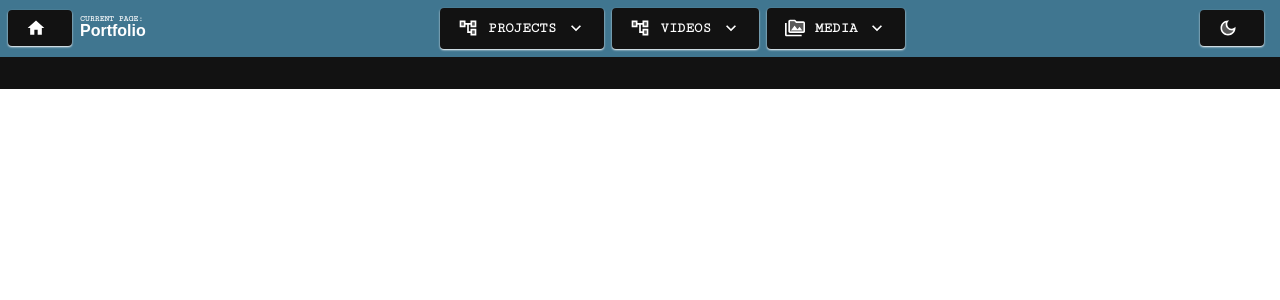
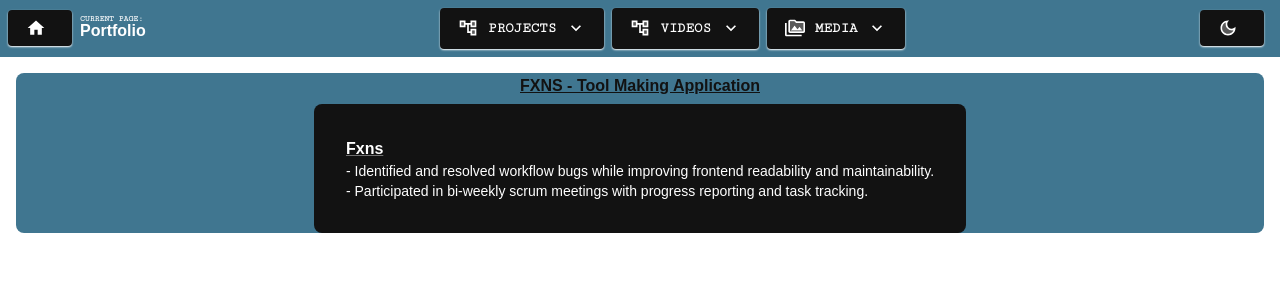
Before and after one commit to aidanwigmore/static-portfolio, a React (Create React App) app in the folder frontend/: page /fxns in a window 1280 px wide. Shown: the top 300 px of the page. Built offline with nearby package versions, Linux system fonts and the light colour scheme; a web font is replaced by a local one.

Commit message:
Project Pages & Routes in Nav Bar

```diff
--- a/frontend/src/Router.tsx
+++ b/frontend/src/Router.tsx
@@ -18,6 +18,8 @@ import Box from '@mui/material/Box';
 import ProjectPage from '@/pages/Projects/ProjectPage';
 
 import { useTheme } from '@mui/material/styles';
+import ProjectData from './pages/Projects/ProjectData';
+import Title from './components/Title';
 
 interface RouterProps {
   isDarkMode: boolean;
@@ -27,6 +29,8 @@ interface RouterProps {
 function Router({ isDarkMode, toggleTheme }: RouterProps) {
   const location = useLocation();
   const theme = useTheme();
+
+  const items = ProjectData;
 
   return (
     <>
@@ -92,14 +96,68 @@ function Router({ isDarkMode, toggleTheme }: RouterProps) {
               <PageTransition>
                 <Box
                   sx={{
-                    backgroundColor: theme.palette.primary.contrastText,
-                    padding: '1rem',
+                    backgroundColor: theme.palette.secondary.main,
+                    margin: '1rem',
+                    borderRadius: '8px',
                     display: 'flex',
                     flexDirection: 'column',
                     alignItems: 'center',
                   }}
                 >
-                  <ProjectPage/>
+                  <Title
+                    color={theme.palette.primary.contrastText}
+                    variant="h6"
+                    children={"FXNS - Tool Making Application"}
+                  />
+                  <ProjectPage items={items[0]} />
+                </Box>
+              </PageTransition>
+            }
+          />
+          <Route
+            path="/teabank"
+            element={
+              <PageTransition>
+                <Box
+                  sx={{
+                    backgroundColor: theme.palette.secondary.main,
+                    margin: '1rem',
+                    borderRadius: '8px',
+                    display: 'flex',
+                    flexDirection: 'column',
+                    alignItems: 'center',
+                  }}
+                >
+                  <Title
+                    color={theme.palette.primary.contrastText}
+                    variant="h6"
+                    children={"TeaBank - Tea Purchasing E-Commerce Platform"}
+                  />
+                  <ProjectPage items={items[1]} />
+                </Box>
+              </PageTransition>
+            }
+          />
+          <Route
+            path="/ideaburn"
+            element={
+              <PageTransition>
+                <Box
+                  sx={{
+                    backgroundColor: theme.palette.secondary.main,
+                    margin: '1rem',
+                    borderRadius: '8px',
+                    display: 'flex',
+                    flexDirection: 'column',
+                    alignItems: 'center',
+                  }}
+                >
+                  <Title
+                    color={theme.palette.primary.contrastText}
+                    variant="h6"
+                    children={"IdeaBurn - Idea Management Platform"}
+                  />
+                  <ProjectPage items={items[2]} />
                 </Box>
               </PageTransition>
             }
--- a/frontend/src/pages/Projects/ProjectData.tsx
+++ b/frontend/src/pages/Projects/ProjectData.tsx
@@ -6,7 +6,7 @@ export default [
         "Participated in bi-weekly scrum meetings with progress reporting and task tracking.",
     ],
     ratingCode: 'fxns',
-    src: "https://www.fxns.ca/",
+    src: "",
     },
     {
     title: "IdeaBurn ",
--- a/frontend/src/pages/Projects/ProjectPage.tsx
+++ b/frontend/src/pages/Projects/ProjectPage.tsx
@@ -1,15 +1,122 @@
-import React from 'react';
+import Box from '@mui/material/Box';
 
-interface ProductPageProps {
-    children? : React.ReactNode;
+import { useTheme } from '@mui/material/styles';
+
+import CustomLink from '@/materials/Link';
+import { CustomTypography } from '@/materials/Typography';
+
+interface ProjectPageProps {
+    items: (
+        | {
+            title: string;
+            description: string[];
+            ratingCode: string;
+            src: string;
+            images?: undefined;
+        }
+        | {
+            title: string;
+            description: string[];
+            images: string[];
+            ratingCode: string;
+            src: string;
+        }
+    );
 }
 
-function ProductPage({ children } : ProductPageProps) {
+function ProjectPage({ items }: ProjectPageProps) {
+    const theme = useTheme();
+
+    const handleNavigateNewTab = (url: string) => {
+        window.open(url, '_blank');
+    };
+
     return (
         <>
-            { children }
+            <Box
+                  sx={{
+                    justifyContent: 'center',
+                    alignItems: 'center',
+                    display: 'flex',
+                    backgroundColor: theme.palette.primary.contrastText,
+                    flexDirection: 'column',
+                    borderRadius: '8px',
+                }}
+                >
+                  <Box
+                    sx={{
+                      display: 'flex',
+                      flexDirection: 'row',
+                      alignItems: 'center',
+                      p: 4,
+                    }}
+                  >
+                    <Box sx={{ flex: 1 }}>
+                      <Box
+                        sx={{
+                          display: 'flex',
+                          flexDirection: 'row',
+                          alignItems: 'center',
+                          gap: '0.5rem',
+                        }}
+                      >
+                        {/* <CustomTooltip
+                          text={`View ${items.src} in a new tab`}
+                          placement="top"
+                        > */}
+                          <CustomLink
+                            onClick={() => handleNavigateNewTab(items.src)}
+                            href={items.src}
+                          >
+                            <CustomTypography
+                              color={theme.palette.primary.main}
+                              variant={'h6'}
+                            >
+                              {items.title}
+                            </CustomTypography>
+                          </CustomLink>
+                        {/* </CustomTooltip> */}
+                      </Box>
+                      {items.description.map((desc: string, descIndex: number) => (
+                        <CustomTypography
+                          color={theme.palette.primary.main}
+                          key={`${items.title}-desc-${descIndex}`}
+                          variant={'body2'}
+                        >
+                          {`- ${desc}`}
+                        </CustomTypography>
+                      ))}
+                    </Box>
+                  </Box>
+
+                  {items.src ? (
+                    <Box
+                      key={`iframe-box-${items.title}`}
+                      sx={{
+                        width: '100%',
+                        display: 'flex',
+                        justifyContent: 'center',
+                        mt: 2,
+                      }}
+                    >
+                      <iframe
+                        key={`iframe-${items.title}`}
+                        src={items.src}
+                        style={{
+                          width: '100%',
+                          maxWidth: '800px',
+                          height: '600px',
+                          border: 'none',
+                          borderRadius: '8px',
+                        }}
+                        title={items.title}
+                        allowFullScreen
+                      />
+                    </Box>
+                  ) : <></>}
+                </Box>
         </>
     );
 }
 
-export default ProductPage;
+export default ProjectPage;
```
